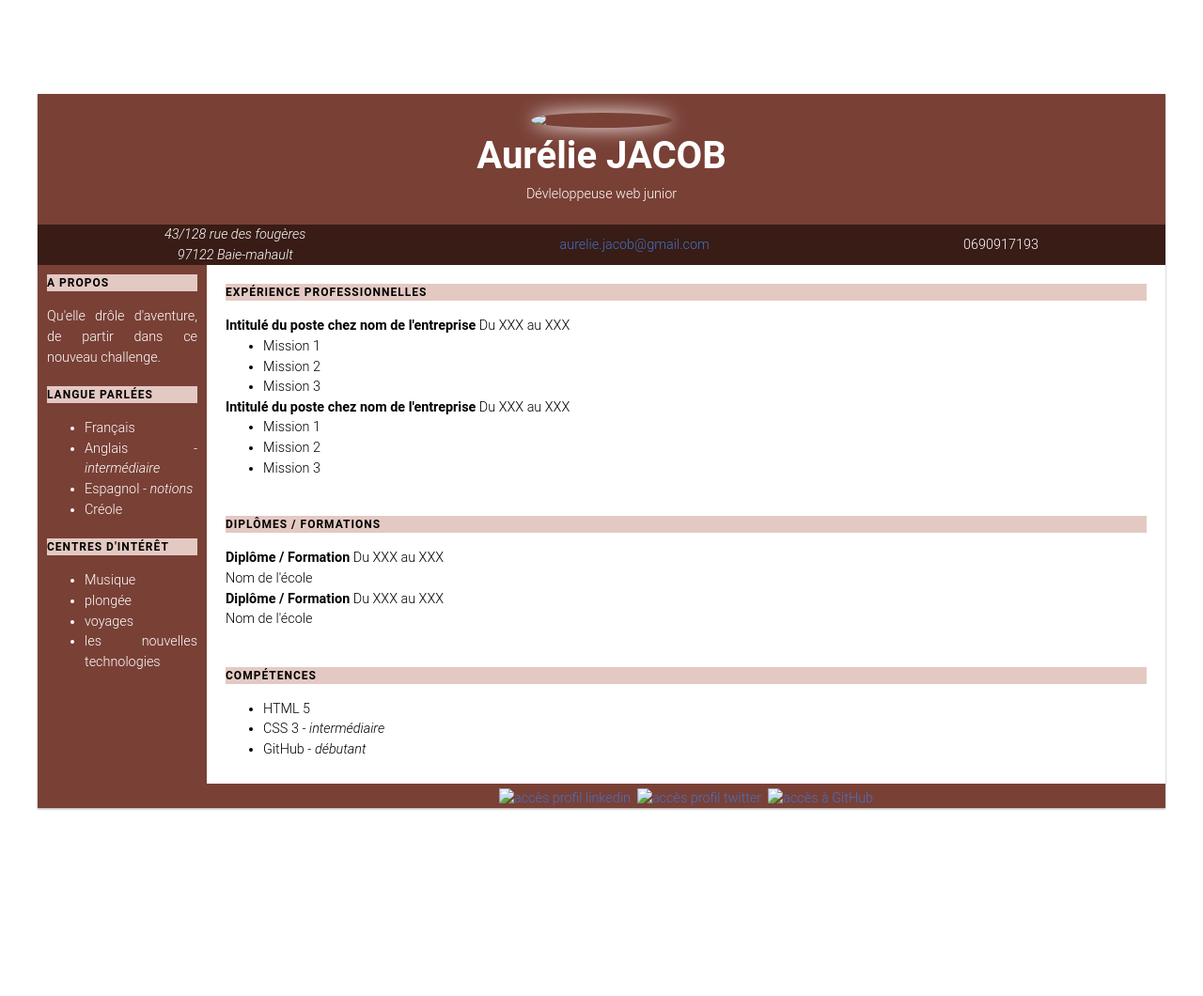
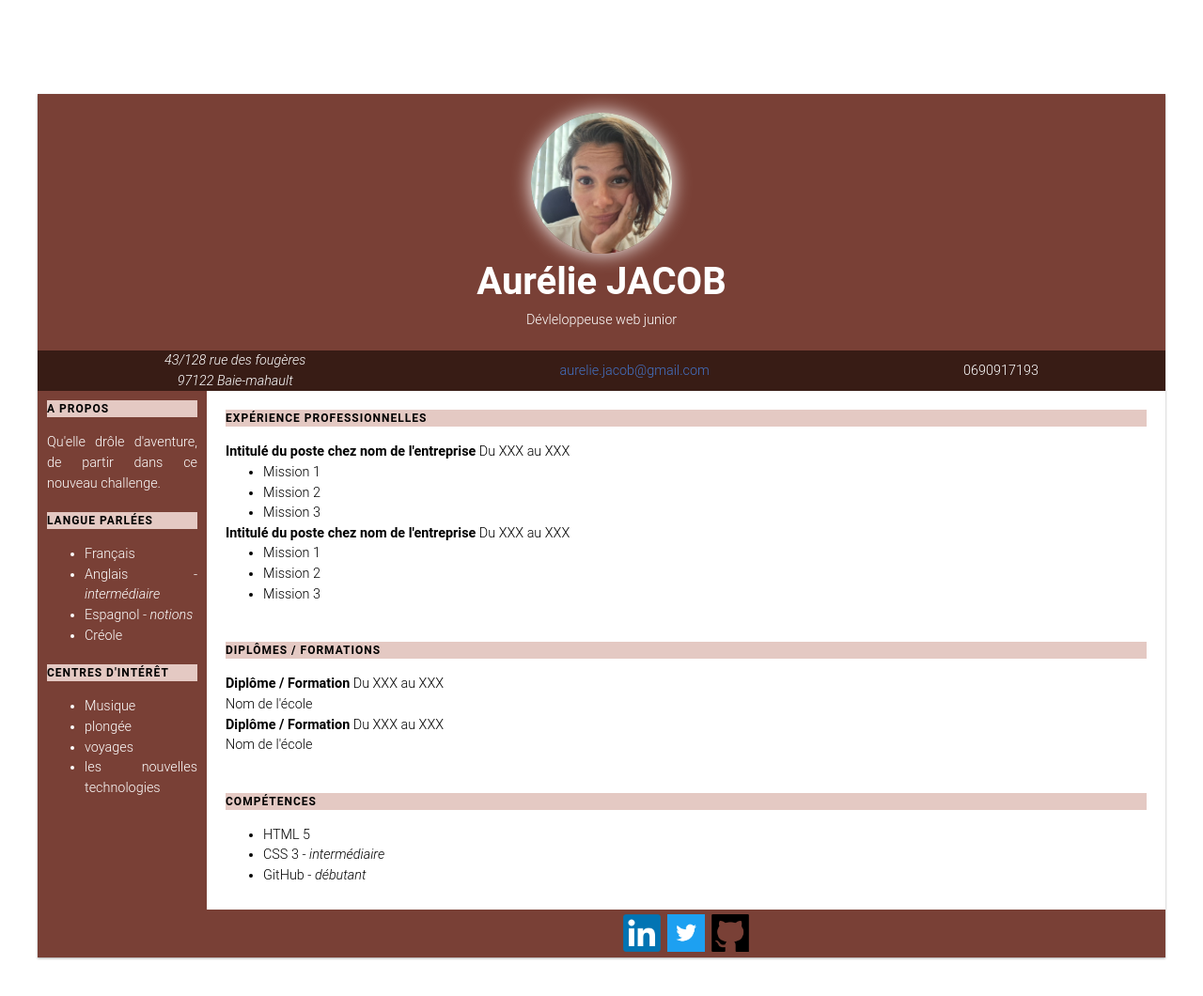
Before and after one commit to Aurelilou971/Devoir_AJ, a plain HTML site: page index.html in a window 1280 px wide. Shown: the whole page at 94% size. Before the commit the page ends 960 px from the top, so only its background shows below. Drawn offline with Linux system fonts and the light colour scheme.

Commit message:
modification du chemin des images

```diff
--- a/index.html
+++ b/index.html
@@ -13,7 +13,7 @@
 </head>
 <div class="cv-container">
     <div class="top">
-    <div><img class="portait" src="../DEVOIR AJ/image/PP_AJ.jpg">
+    <div><img class="portait" src="../DEVOIR_AJ/image/PP_AJ.jpg">
     </div>
     <h1>Aurélie JACOB</h1>
     <p>Dévleloppeuse web junior</p>
@@ -112,11 +112,11 @@
 
       </div>
     <div class="reseau">
-      <a href="https://www.linkedin.com/in/aur%C3%A9lie-jacob-0339bb100/" target="_blank"><img class="linkedin" src="../DEVOIR AJ/image/linkedin_image.png" alt="accès profil linkedin" title="accès profil linkedin"></a>
+      <a href="https://www.linkedin.com/in/aur%C3%A9lie-jacob-0339bb100/" target="_blank"><img class="linkedin" src="../DEVOIR_AJ/image/linkedin_image.png" alt="accès profil linkedin" title="accès profil linkedin"></a>
       <p>&nbsp;</p><p>&nbsp;</p>
-      <a href="https://www.twitter.com" target="_blank"><img class="twitter" src="../DEVOIR AJ/image/twitter_image.png" alt="accès profil twitter" title="accès profil twitter"></a>
+      <a href="https://www.twitter.com" target="_blank"><img class="twitter" src="../DEVOIR_AJ/image/twitter_image.png" alt="accès profil twitter" title="accès profil twitter"></a>
       <p>&nbsp;</p><p>&nbsp;</p>
-      <a href="http://www.GitHub.com" target="_blank"><img class="GitHub" src="../DEVOIR AJ/image/GitHub_image.png" alt="accès à GitHub" title="accès à GitHub"></a>
+      <a href="http://www.GitHub.com" target="_blank"><img class="GitHub" src="../DEVOIR_AJ/image/GitHub_image.png" alt="accès à GitHub" title="accès à GitHub"></a>
     </div>
 
   </div>
```
